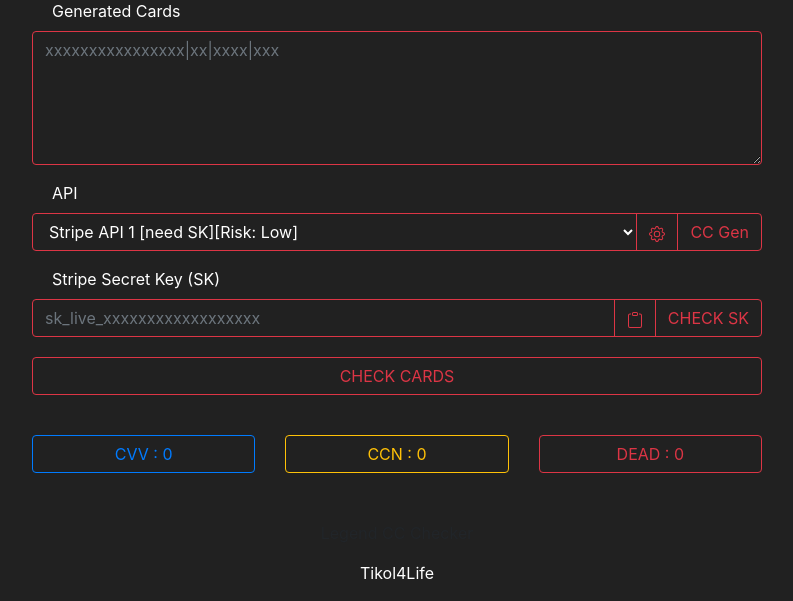
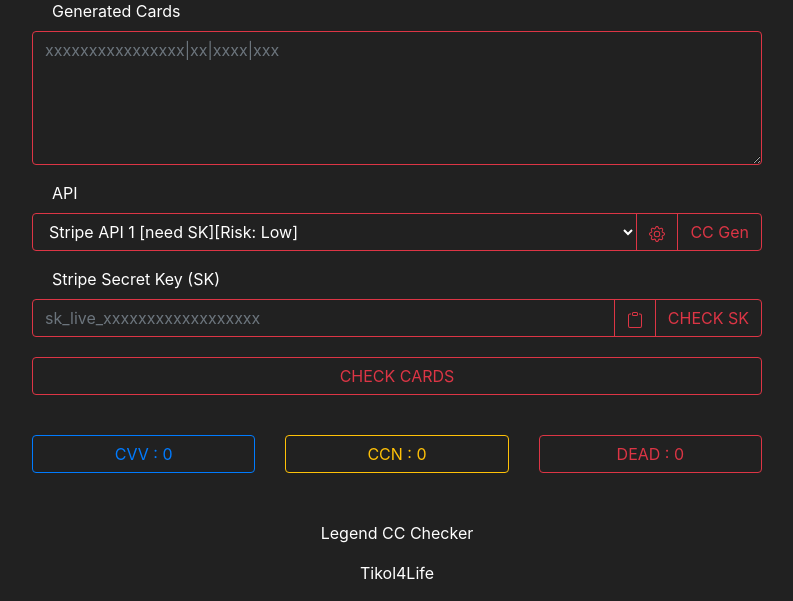
Before and after one commit to webg-1/cc_legend, a PHP site: page / in a window 1280 px wide. Shown: the part 281-882 px from the top of the page, without its empty margins (243-1036 px from the left). Run offline with PHP 8.4, Linux system fonts and the light colour scheme; some web fonts are replaced.

Commit message:
Add files via upload

```diff
--- a/index.php
+++ b/index.php
@@ -54,7 +54,10 @@
 	<link href="https://fonts.googleapis.com/css2?family=Gruppo&display=swap" rel="stylesheet">
 	<link rel="stylesheet" type="text/css" href="./assets/css/jquery.ambiance.css"/>
 	<style type="text/css">
-	    .background-color: #212121;
+	    body{
+			background-color: #212121;
+			color: #fff;
+		}
 
 		.ambiance-custom {
 			background: <?php echo $theme_background_opp;?>;
```
